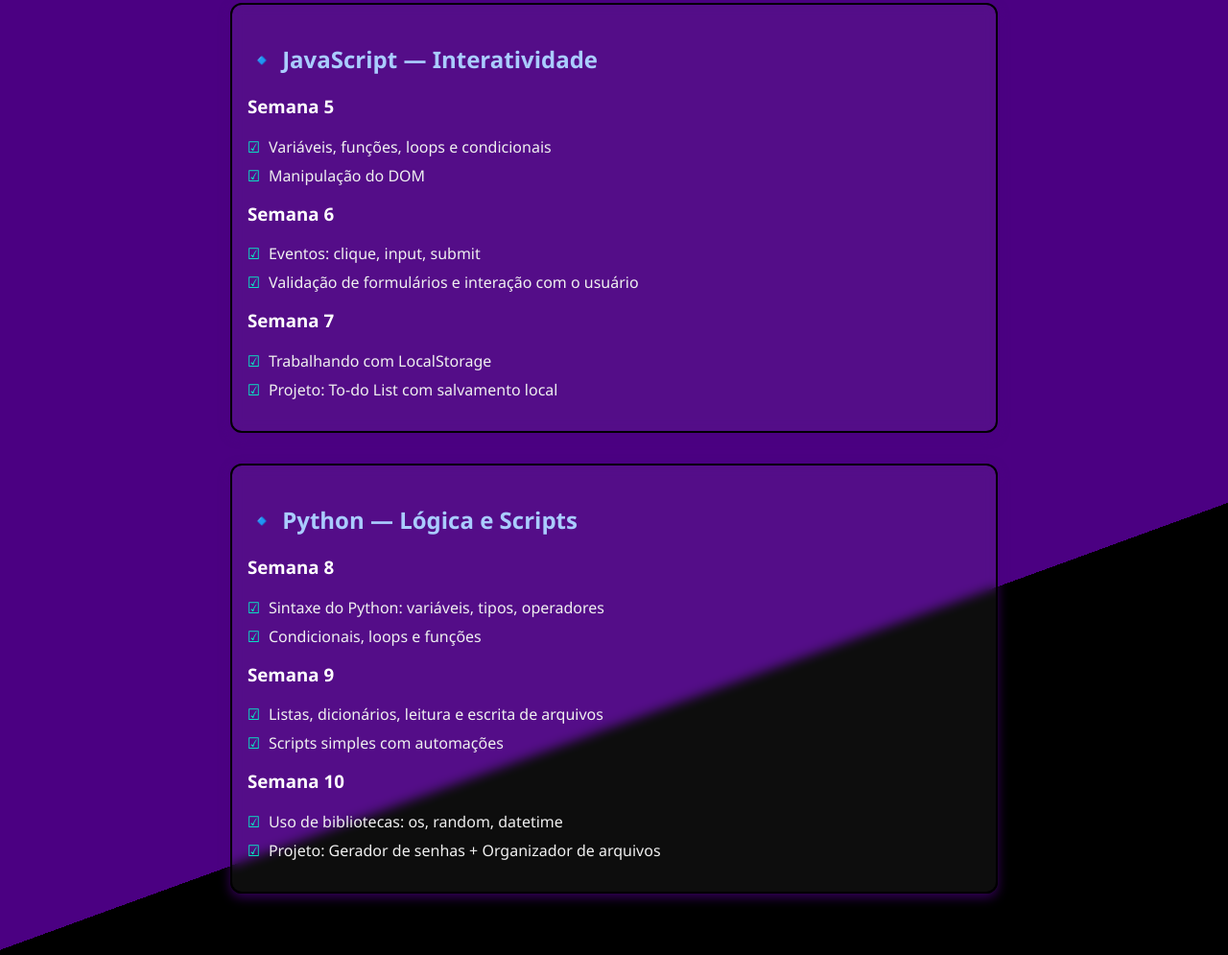
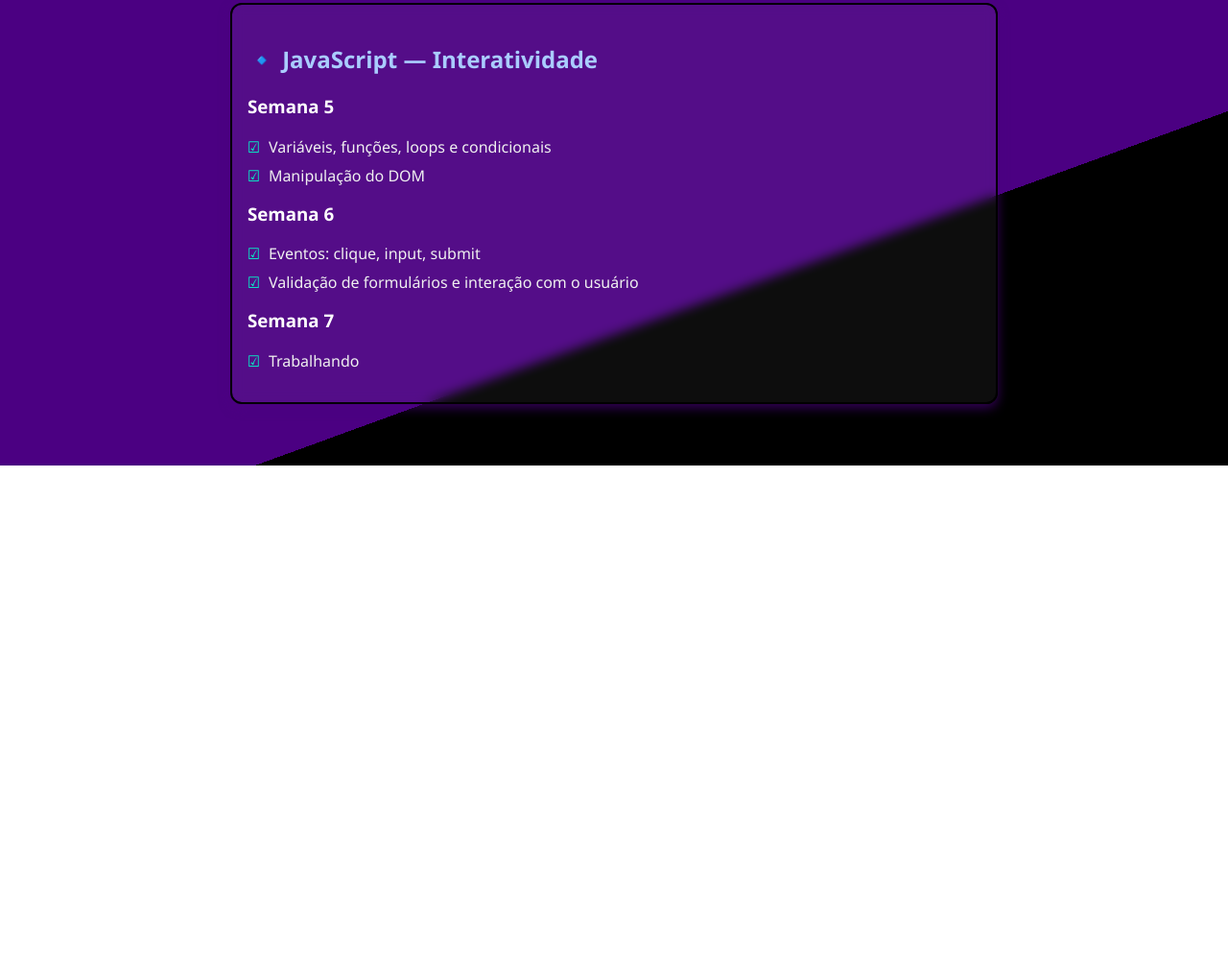
Before and after one commit to Lkdjkdkdksks/meu-site, a plain HTML site: page index.html in a window 1280 px wide. Shown: the part 895-1890 px from the top of the page at 96% size. After the commit the page ends 1380 px from the top, so only its background shows below. Drawn offline with Linux system fonts and the light colour scheme; files that its build step writes are made by us from their sources.

Commit message:
Update index.html

```diff
--- a/index.html
+++ b/index.html
@@ -4,7 +4,7 @@
   <meta charset="UTF-8" />
   <meta name="viewport" content="width=device-width, initial-scale=1.0"/>
   <title>Plano de Estudos - Desenvolvimento Web + Python</title>
-  <link rel="stylesheet" href="css/style.css" />
+  <link rel="stylesheet" href="style.css" />
 </head>
 <body>
   <h1>📚 Plano de Estudos: Desenvolvimento Web + Python (2 dias por semana)</h1>
@@ -51,28 +51,4 @@
     </ul>
     <h3>Semana 7</h3>
     <ul>
-      <li>Trabalhando com LocalStorage</li>
-      <li>Projeto: To-do List com salvamento local</li>
-    </ul>
-  </section>
-
-  <section>
-    <h2>🔹 Python — Lógica e Scripts</h2>
-    <h3>Semana 8</h3>
-    <ul>
-      <li>Sintaxe do Python: variáveis, tipos, operadores</li>
-      <li>Condicionais, loops e funções</li>
-    </ul>
-    <h3>Semana 9</h3>
-    <ul>
-      <li>Listas, dicionários, leitura e escrita de arquivos</li>
-      <li>Scripts simples com automações</li>
-    </ul>
-    <h3>Semana 10</h3>
-    <ul>
-      <li>Uso de bibliotecas: os, random, datetime</li>
-      <li>Projeto: Gerador de senhas + Organizador de arquivos</li>
-    </ul>
-  </section>
-</body>
-</html>
+      <li>Trabalhando
```
